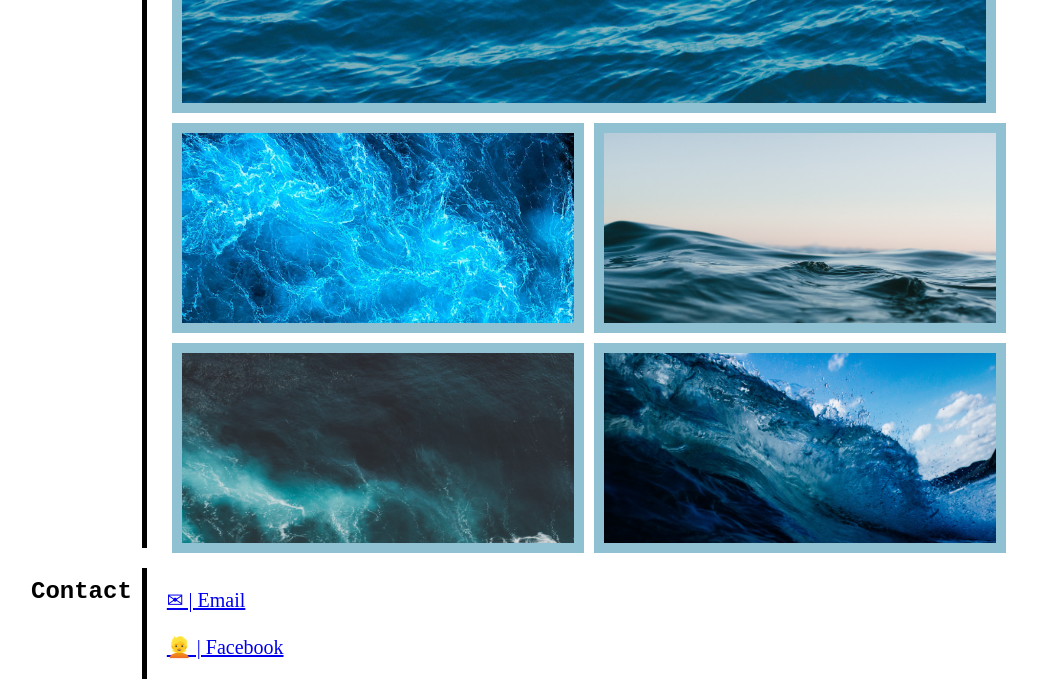
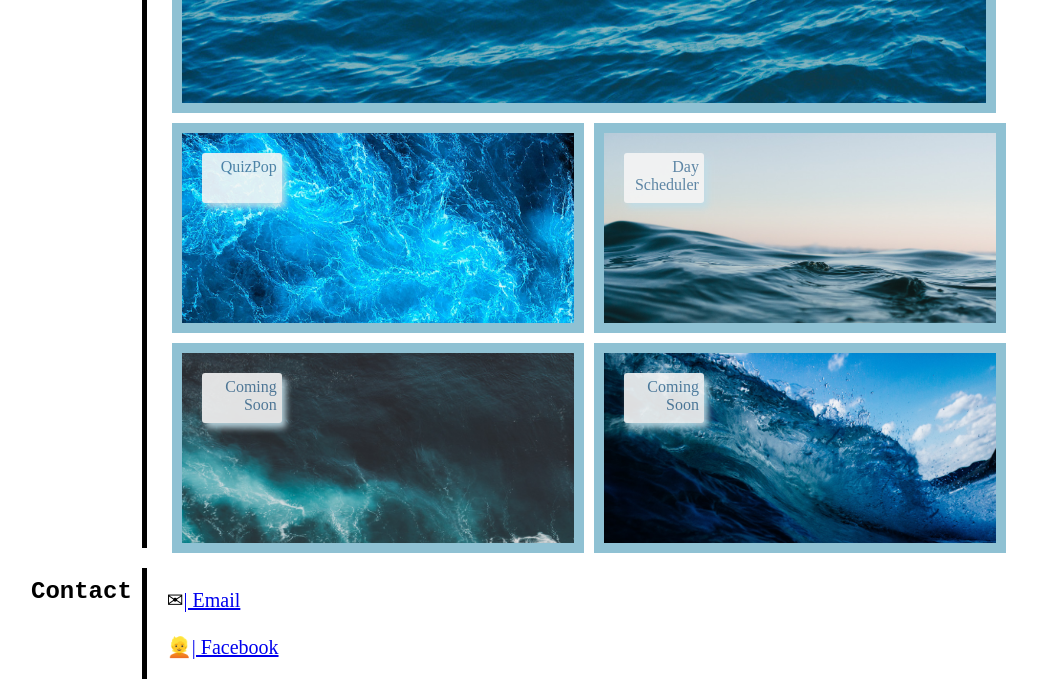
Before and after one commit to JaynewDee/Personal-Portfolio-Bluev2, a plain HTML site: page index.html in a window 1280 px wide. Shown: the part 960-1639 px from the top of the page, without its empty margins (63-1100 px from the left). Drawn offline with Linux system fonts and the light colour scheme; a web font is replaced by a local one.

Commit message:
Initialized project thumbnails

```diff
--- a/assets/styles.css
+++ b/assets/styles.css
@@ -67,7 +67,7 @@ h3:hover {
      z-index: 1;
      position: absolute;
      height: 160px;
-     border-radius: 0 25% 25% 0;
+     border-radius: 0 20% 20% 0;
      top: -35px;
      box-shadow: 7px 15px 10px white;
 }
@@ -116,7 +116,18 @@ h3:hover {
      margin: 5px;
 
 }
-
+.thumbnail {
+     height: 50px;
+     width: 80px;
+     background-color: whitesmoke;
+     border-radius: 3px;
+     box-shadow: 4px 5px 6px rgb(192, 221, 231);
+     color: rgba(28, 85, 131, 0.75);
+     text-align: right;
+     text-decoration: none;
+     padding: 5px;
+     opacity: 90%;
+}
 .project-small {
      flex: 0 2 40%;
      padding: 20px;
--- a/index.html
+++ b/index.html
@@ -52,21 +52,29 @@
 
                <div class="section-content">
                     <div id="project-wrapper">
-                         <div id="project-large" class="hover-border">
-
+                         <div id="project-large" class="hover-border wrapper">
+                              <a class="thumbnail" href="https://numinousblue.github.io/Mood-Ring/">
+                              Mood Ring
+                              </a>
                          </div>
-                         <div id="sm-img-1" class="project-small hover-border">
-
+                         <div id="sm-img-1" class="project-small hover-border wrapper">
+                              <a class="thumbnail">
+                              QuizPop
+                              </a>
                          </div>
-                         <div id="sm-img-2" class="project-small hover-border">
-
+                         <div id="sm-img-2" class="project-small hover-border wrapper">
+                              <a class="thumbnail">
+                              Day Scheduler
+                              </a>
                          </div>
-                         <div id="sm-img-3" class="project-small hover-border">
-
-                         </div>
-                         <div id="sm-img-4" class="project-small hover-border">
-
-                         </div>
+                         <div id="sm-img-3" class="project-small hover-border wrapper">
+                              <a class="thumbnail">
+                              Coming Soon
+                              </a></div>
+                         <div id="sm-img-4" class="project-small hover-border wrapper">
+                              <a class="thumbnail">
+                              Coming Soon
+                              </a></div>
                     </div>
 
 
@@ -79,9 +87,9 @@
                </div>
 
                <div class="section-content contact-border contact-format">
-                    <p><a href="mailto: jdiehl2236@gmail.com">&#x2709 | Email</a></p>
+                    <p>&#x2709<a href="mailto: jdiehl2236@gmail.com">| Email</a></p>
                     <br>
-                    <p><a href="https://www.facebook.com/jndiehl">👱 | Facebook</a></p>
+                    <p>👱<a href="https://www.facebook.com/jndiehl">| Facebook</a></p>
                     <br>
                     <p><a href="https://github.com/NuminousBlue">  <i class="far fa-save"> | </i> GitHub</a></p>
                     <br>
```
